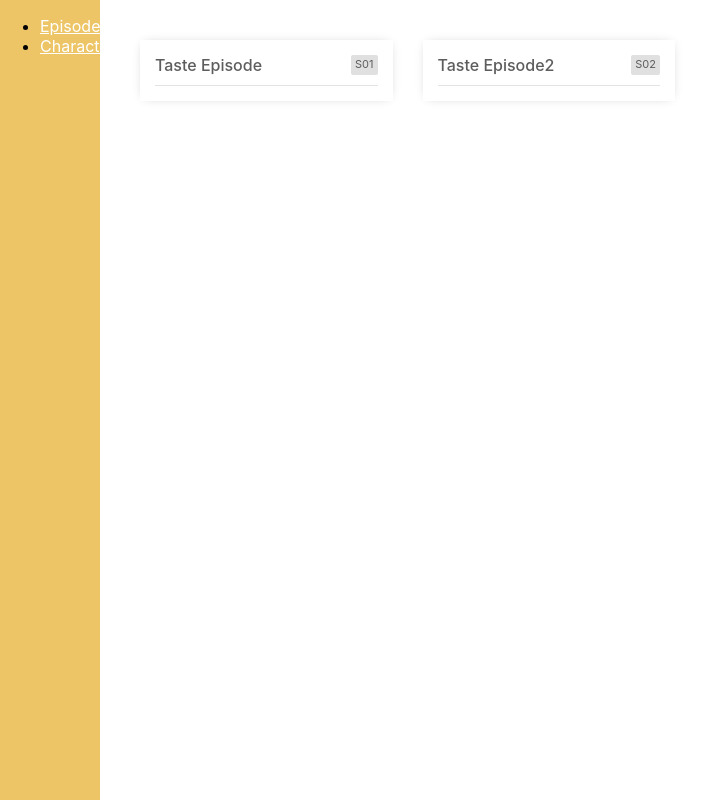
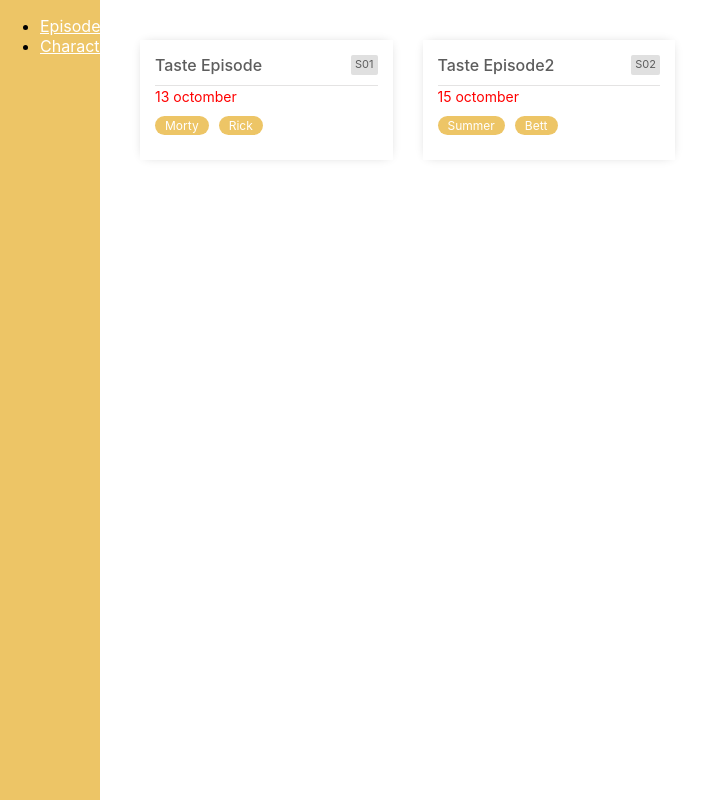
Before and after one commit to dayanapanova/RickAndMorty, a React (Create React App) app: page / in a window 1280 px wide. Shown: the whole page, without its empty margins (0-716 px from the left). Built offline with nearby package versions, Linux system fonts and the light colour scheme.

Commit message:
styling episode component

```diff
--- a/src/components/Episode.js
+++ b/src/components/Episode.js
@@ -30,7 +30,26 @@ const Season = styled.span`
     color: ${({theme})=> theme.colors.dark};
 `
 
-const EpisodeComponent = ({name, season}) => {
+const Date = styled.span`
+    color: red;
+    font-size: 14px;
+`
+const CharactersList = styled.div`
+    display: flex;
+    margin: 10px 0;
+`
+
+const Character = styled.span`
+    background-color: ${({theme})=> theme.colors.primary};
+    display: block;
+    margin-right: 10px;
+    color: #fff;
+    font-size: 12px;
+    padding: 2px 10px;
+    border-radius: 30px;
+`
+
+const EpisodeComponent = ({name, season, characters, date}) => {
 
     return (
         <Box>
@@ -38,6 +57,14 @@ const EpisodeComponent = ({name, season}) => {
                 <Title>{name}</Title>
                 <Season>{season}</Season>
             </BoxHead>
+            <div>
+                <Date>{date}</Date>
+                <CharactersList>
+                    {characters.map(({name}, index)=>(
+                        <Character key={`${name}-${index}`}>{name}</Character>
+                    ))}
+                </CharactersList>
+            </div>
         </Box>
     )
 }
--- a/src/containers/Episodes.js
+++ b/src/containers/Episodes.js
@@ -41,8 +41,7 @@ const Episodes = () => {
 
     return (
         <Row>
-            {MOCK_DATA.map(({ name, season, characters, date }) => {
-                return (
+            {MOCK_DATA.map(({ name, season, characters, date }) => (
                     <Col sm={3}>
                         <Episode
                             name={name}
@@ -51,8 +50,7 @@ const Episodes = () => {
                             season={season}
                         />
                     </Col>
-                )
-            })}
+                ))}
         </Row>
     )
 
```
Also changed, not shown: 1 other file (tests, documents, lock files or other folders).
